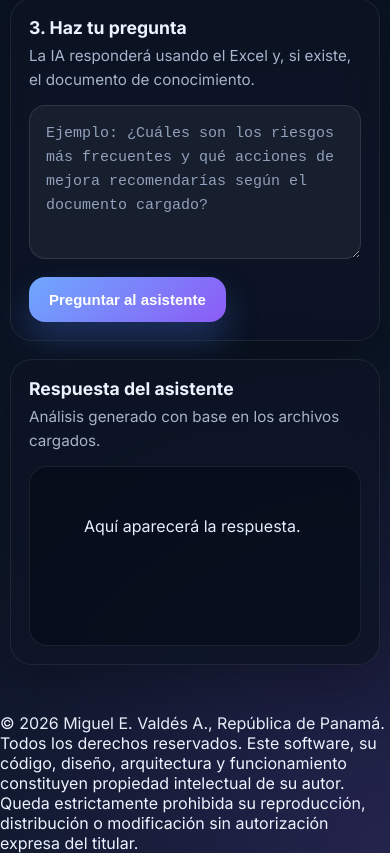
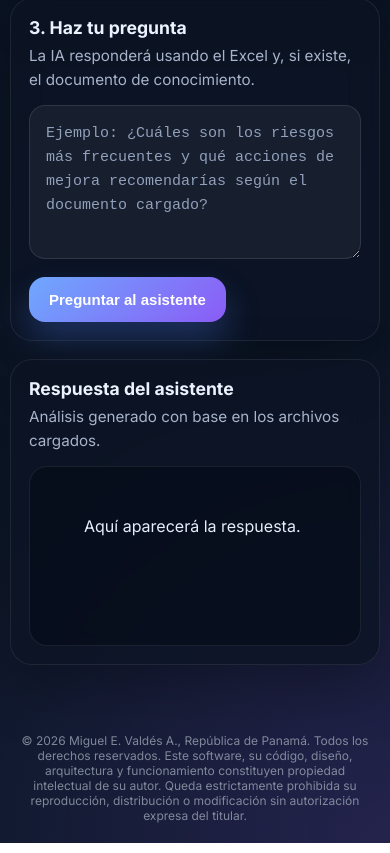
Before and after one commit to Michael99x/Assistant-ai-test, a plain HTML site: page index.html in a window 390 px wide. Shown: the part 1251-2104 px from the top of the page. Drawn offline with nearby package versions, Linux system fonts and the light colour scheme.

Commit message:
Add footer styles to style.css
Added footer styles for improved layout and design.

```diff
--- a/style.css
+++ b/style.css
@@ -340,4 +340,14 @@ button:disabled {
     padding: 18px;
     border-radius: 22px;
   }
+.footer {
+  text-align: center;
+  margin-top: 40px;
+  padding: 20px;
+  font-size: 12px;
+  color: #9aa4b2;
+  opacity: 0.8;
 }
+
+
+}
```
